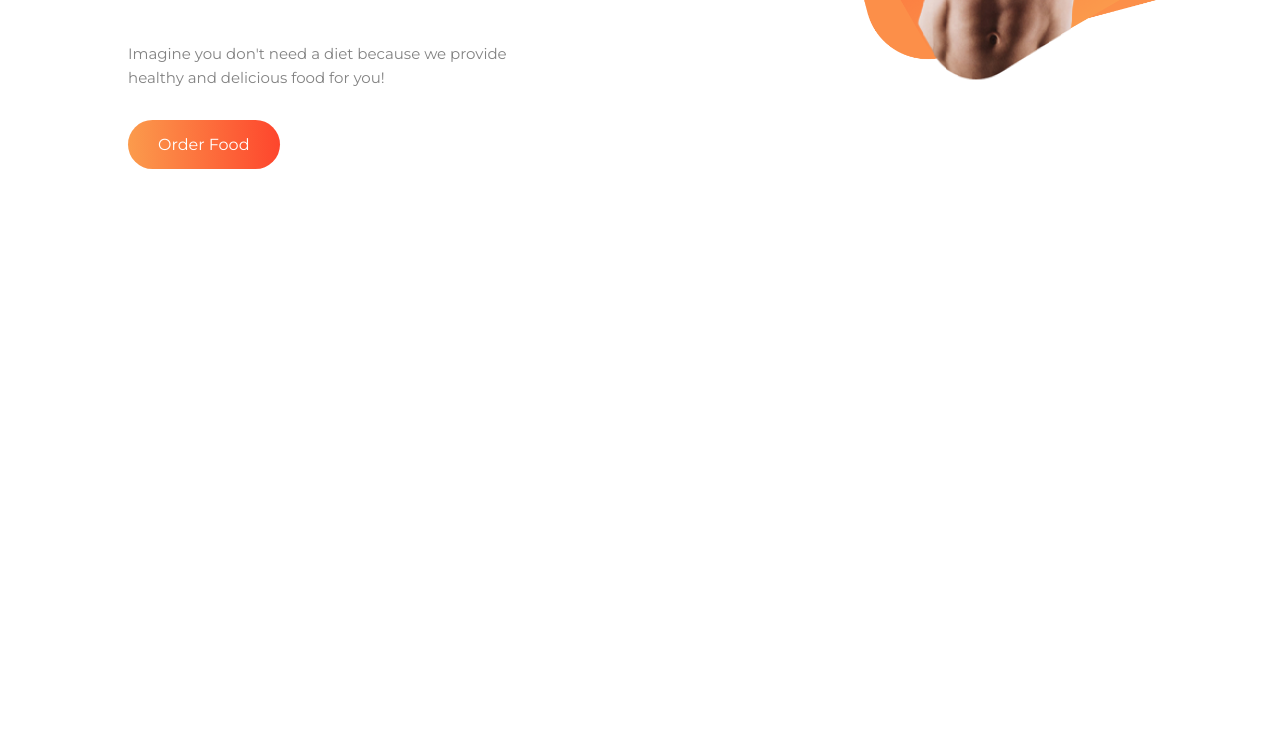
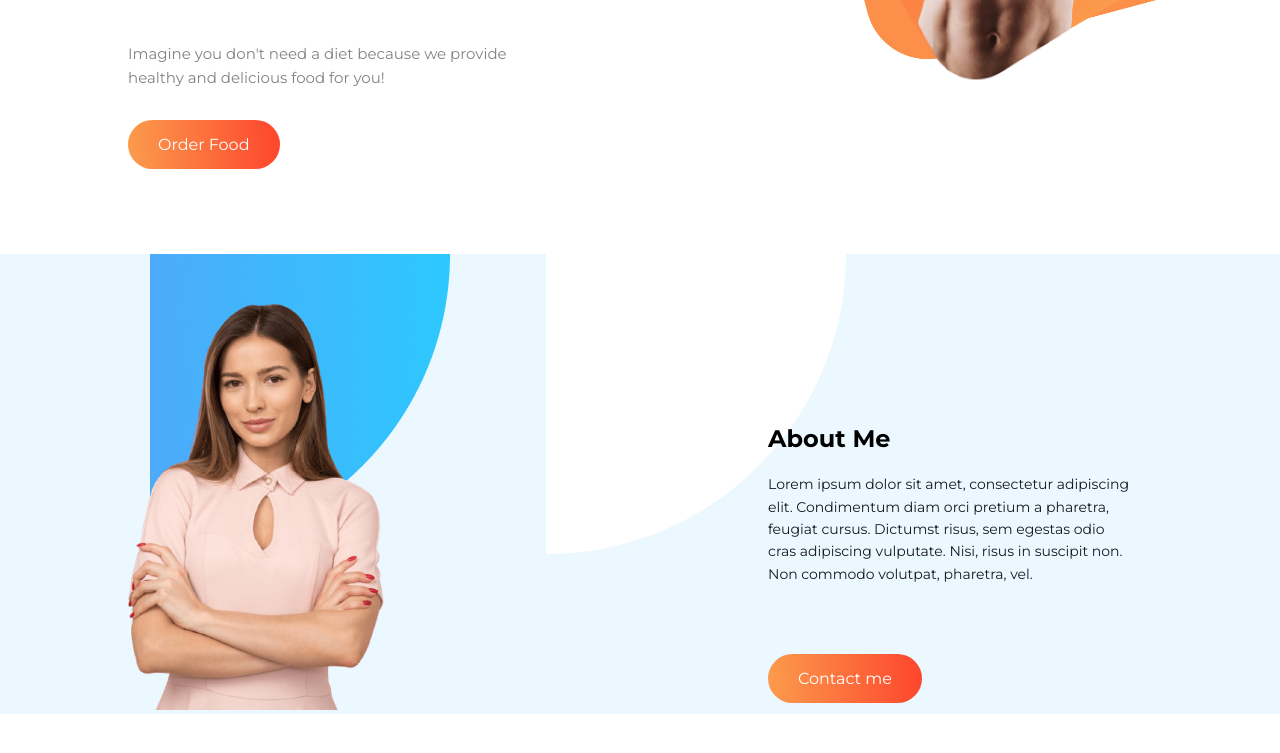
Before and after one commit to shoun79/eat-healthy-main, a plain HTML site: page index.html in a window 1280 px wide. Shown: the part 517-1270 px from the top of the page. Before the commit the page ends 800 px from the top, so only its background shows below. Drawn offline with Linux system fonts and the light colour scheme.

Commit message:
about add

```diff
--- a/index.html
+++ b/index.html
@@ -29,7 +29,20 @@
     </div>
 
 </section>
-
+<section class="about flexible-container">
+    <div class="half-width">
+        <img src="images/female/Person Image.png" alt="">
+    </div>
+    <div class="half-width">
+        <div class="about-right">
+            <h2>About Me</h2>
+            <p>Lorem ipsum dolor sit amet, consectetur adipiscing elit. Condimentum diam orci pretium a pharetra,
+                feugiat cursus. Dictumst risus, sem egestas odio cras adipiscing vulputate. Nisi, risus in suscipit non.
+                Non commodo volutpat, pharetra, vel.</p>
+            <a href="#" class="link-btn">Contact me</a>
+        </div>
+    </div>
+</section>
 
 <body>
 
--- a/style.css
+++ b/style.css
@@ -47,7 +47,7 @@ body {
 
 }
 
-.top-banner .link-btn {
+.link-btn {
     text-decoration: none;
     padding: 15px 30px;
     background-image: linear-gradient(88.33deg, #FBA24F -7.64%, #FF1E1E 145.94%);
@@ -56,3 +56,26 @@ body {
 
 
 }
+
+.about {
+    background-image: url(images/shapes/Frame\ 57.jpg);
+    background-repeat: no-repeat;
+    padding-top: 50px;
+
+}
+
+.about img {
+    width: 50%;
+}
+
+.about-right p {
+    font-size: 14px;
+    color: #18191F;
+    line-height: 160%;
+    padding-bottom: 70px;
+    padding-right: 150px;
+}
+
+.about-right {
+    padding-top: 100px;
+}
```
